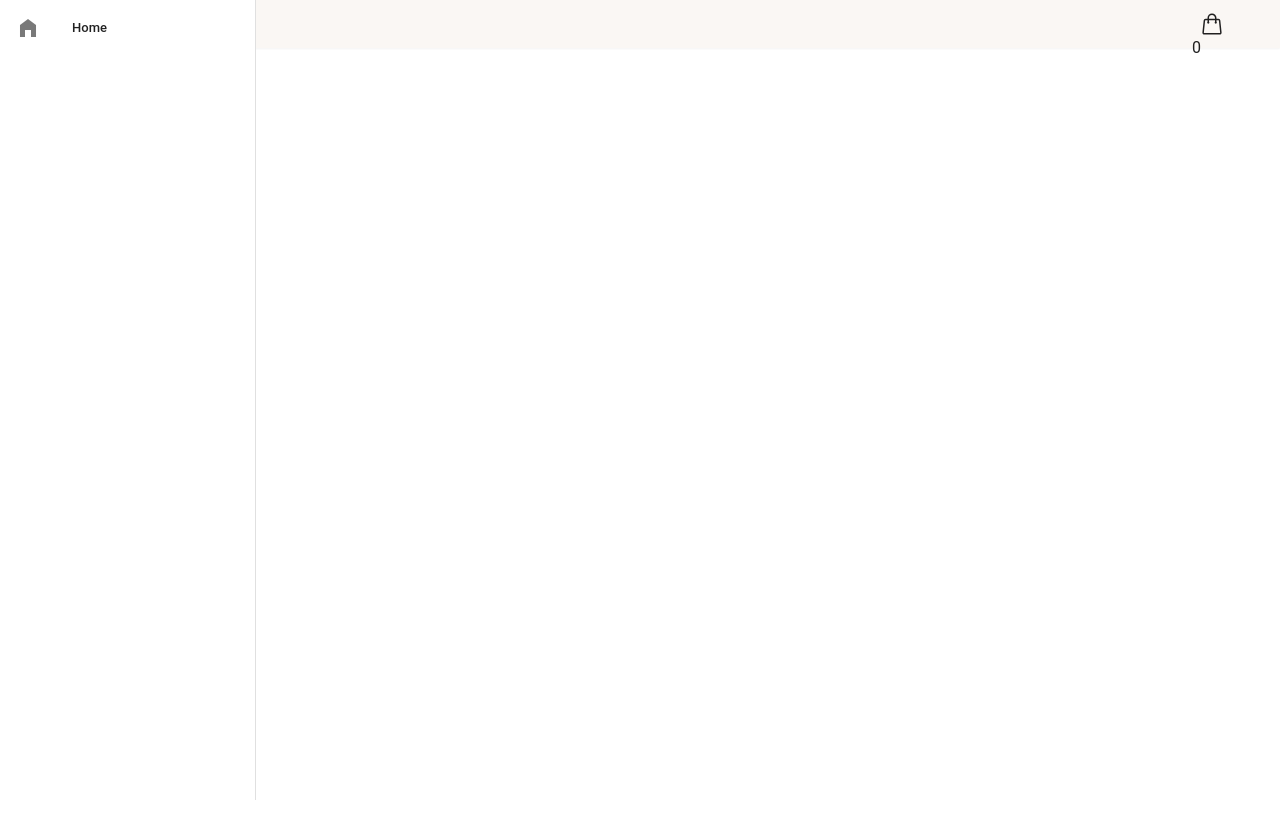
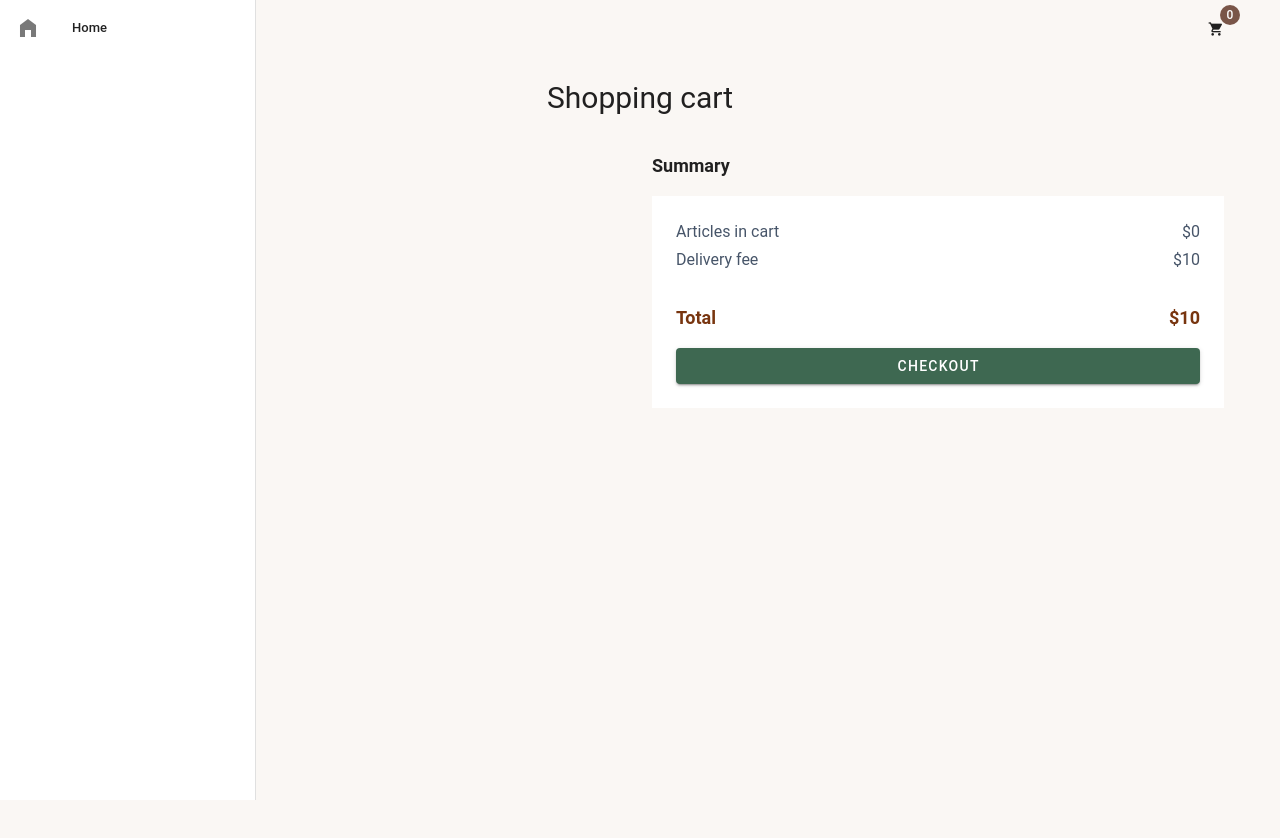
Before and after one commit to camilla-westin/ShopWithVue, a Vue app: page /cart in a window 1280 px wide. Shown: the top 838 px of the page. Before the commit the page ends 800 px from the top, so only its background shows below. Built offline with nearby package versions, Linux system fonts and the light colour scheme.

Commit message:
Cart page styling

```diff
--- a/src/components/Header.vue
+++ b/src/components/Header.vue
@@ -2,7 +2,6 @@
 import { computed } from "vue";
 import Nav from "@/components/Nav.vue";
 import BackButton from "./BackButton.vue";
-import { ShoppingBagIcon } from "@heroicons/vue/24/outline";
 import { useCartStore } from "@/store/addToCart";
 
 const cartStore = useCartStore();
@@ -19,13 +18,11 @@ const cartProducts = computed(() => cartStore.cartProducts);
           <BackButton />
         </li>
         <li>
-          <RouterLink to="/cart"
-            ><span
-              ><ShoppingBagIcon
-                class="h-6 ml-2 -mt-1 hover:scale-105 transition"
-              />{{ cartProducts.length }}</span
-            ></RouterLink
-          >
+          <RouterLink to="/cart">
+            <v-badge :content="cartProducts.length" floating color="brown">
+              <v-icon icon="mdi-cart" size="medium"></v-icon>
+            </v-badge>
+          </RouterLink>
         </li>
       </ul>
     </VContainer>
--- a/src/views/CartView.vue
+++ b/src/views/CartView.vue
@@ -11,17 +11,87 @@ const deleteCartProduct = (id) => {
   const index = cartProducts.value.findIndex((product) => product.id === id);
   cartStore.deleteFromCart(index);
 };
+
+const summaryTotal = computed(() => {
+  return cartTotal.value + 10;
+});
 </script>
 <template>
-  <VContainer>
-    <h2>Shopping cart</h2>
-    <ul>
-      <li v-for="item in cartProducts" class="border-b-">
-        {{ item.productName }}
-        {{ item.price }}
-        <VBtn icon="mdi-delete" @click="deleteCartProduct(item.id)"></VBtn>
-      </li>
-    </ul>
-    Total: ${{ cartTotal }}
-  </VContainer>
+  <div class="bg-greyish h-screen">
+    <VContainer>
+      <h1 class="text-center text-3xl mt-4">Shopping cart</h1>
+      <VRow class="mt-6">
+        <VCol>
+          <div>
+            <h2 class="font-semibold text-xl mb-4">Your order</h2>
+
+            <ul>
+              <li
+                v-for="item in cartProducts"
+                class="relative border-b bg-white p-6"
+              >
+                <VRow>
+                  <VCol class="v-col-3">
+                    <v-img
+                      :src="item.imgurl"
+                      :alt="item.productName"
+                      height="100px"
+                      width="100px"
+                      cover
+                    ></v-img>
+                  </VCol>
+                  <VCol class="v-col-9">
+                    <div>{{ item.productName }}</div>
+                    <div class="text-sm text-slate-400">
+                      Delivery 3-4 workdays
+                    </div>
+                    <div
+                      class="absolute bottom-4 right-4 text-amber-900 font-semibold"
+                    >
+                      ${{ item.price }}
+                    </div>
+                  </VCol>
+                </VRow>
+                <span class="absolute top-4 right-4">
+                  <VBtn
+                    icon="mdi-delete"
+                    @click="deleteCartProduct(item.id)"
+                    size="x-small"
+                  ></VBtn>
+                </span>
+              </li>
+            </ul>
+          </div>
+        </VCol>
+        <VCol>
+          <div>
+            <h3 class="text-lg mb-4 font-semibold">Summary</h3>
+            <div class="bg-white p-6">
+              <div
+                class="flex justify-between items-center mb-1 text-slate-600"
+              >
+                <span>Articles in cart</span>
+                <span>${{ cartTotal }}</span>
+              </div>
+              <div
+                class="flex justify-between items-center mb-8 text-slate-600"
+              >
+                <span>Delivery fee</span>
+                <span>$10</span>
+              </div>
+              <div
+                class="flex justify-between items-center mb-1 text-lg text-amber-900 font-semibold"
+              >
+                <span>Total</span>
+                <span>${{ summaryTotal }} </span>
+              </div>
+              <div>
+                <VBtn class="mt-4" color="#3e6851" block>Checkout</VBtn>
+              </div>
+            </div>
+          </div>
+        </VCol>
+      </VRow>
+    </VContainer>
+  </div>
 </template>
--- a/tailwind.config.js
+++ b/tailwind.config.js
@@ -5,6 +5,8 @@ export default {
     extend: {
       backgroundColor: {
         greyish: "#FAF7F4",
+        lightgrey: "#F9F9F9",
+        darkgreen: "#3e6851",
       },
     },
   },
```
